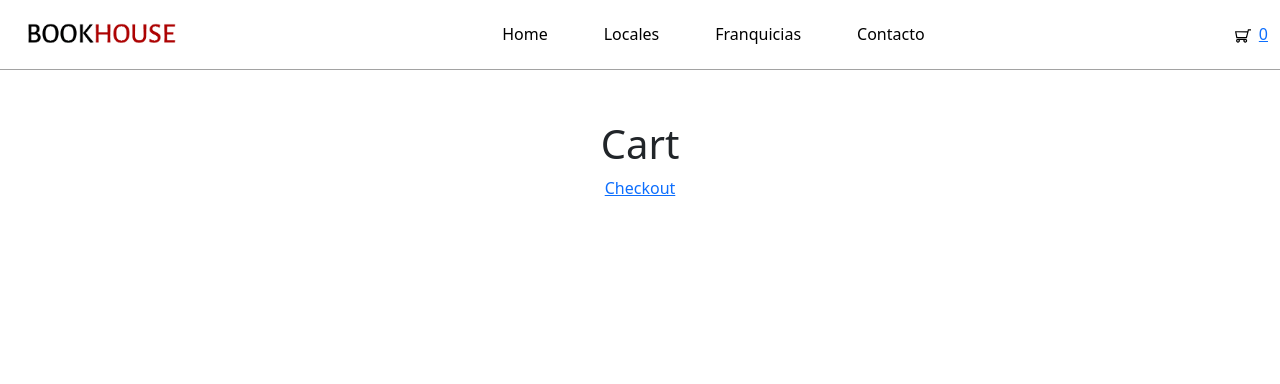
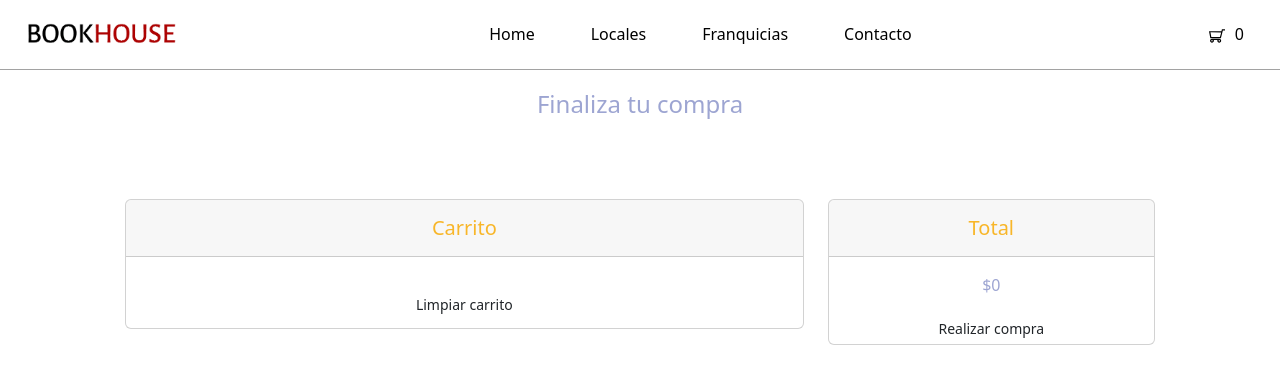
Before and after one commit to gonzalogilparicio/bookhouse, a React (Create React App) app: page /cart in a window 1280 px wide. Shown: the top 384 px of the page. Built offline with nearby package versions, Linux system fonts and the light colour scheme.

Commit message:
styles added to cart & checkout

```diff
--- a/src/components/CartContainer/CartContainer.js
+++ b/src/components/CartContainer/CartContainer.js
@@ -1,24 +1,13 @@
 import { useContext } from "react"
 import { CartContext } from "../../context/CartContext"
-import { Link } from "react-router-dom"
+import CartList from "../CartList/CartList"
 
 const CartContainer = () => {
     const { cart } = useContext(CartContext)
- console.log(cart)
     return (
         <div>
-            <h1>Cart</h1>
-            <div>
-                {
-                    cart.map(prod => {
-                        return (
-                            <h2 key={prod.id}>{prod.title}</h2>
-                        )
-                    })
-                }
-            </div>
-
-            <Link to='/checkout'>Checkout</Link>
+            <h4 style={{ color: "#9da5d2", marginTop: "20px" }}>Finaliza tu compra</h4>
+            <CartList cart={cart} />
         </div>
     )
 }
--- /dev/null
+++ b/src/components/CartList/CartList.css
@@ -0,0 +1,19 @@
+.btn-del {
+    border: 2px solid;
+    border-radius: 8px;
+    color:white;
+    font-size: 16px;
+    margin-left: 10px;
+    margin-right: 10px;
+    margin-bottom:8px;
+    background: #f8b629;
+    cursor:pointer;
+    font-family: 'Roboto', sans-serif;
+}
+
+.btn-del:hover {
+    background-color: #9da5d2;
+    text-decoration: none;
+    color: white;
+    border-color: white;
+}
--- a/src/components/CartList/CartList.js
+++ b/src/components/CartList/CartList.js
@@ -1,12 +1,52 @@
 import ItemCart from "../ItemCart/ItemCart"
+import { useContext } from "react"
+import { CartContext } from "../../context/CartContext"
+import { Link } from "react-router-dom"
+import './CartList.css'
 
-const CartList = ({ cart }) => {
+const CartList = ({cart}) => {
+
+    const { total, clearCart } = useContext(CartContext)
+
     return (
-        <div>
-            {
-                cart.map(prod => <ItemCart key={prod.id} {...prod}/>)
-            }
-        </div>
+        <section className="h-100 gradient-custom">
+            <div className="container py-5">
+                <div className="row d-flex justify-content-center my-4">
+                <div className="col-md-8">
+                        <div className="card mb-4">
+                            <div className="card-header py-3" style={{color: "#f8b629"}}>
+                                <h5 className="mb-0">Carrito</h5>
+                            </div>
+                            <div className="card-body">
+                                {
+                                    cart.map(prod => <ItemCart key={prod.id} {...prod}/>)
+                                }
+                            </div>
+
+                            <button type="button" className="btn btn-sm btn-del" title="Vaciar carrito" onClick={() => clearCart()}>
+                                Limpiar carrito
+                            </button>
+
+
+                        </div>
+                </div>
+                <div className="col-md-4">
+                        <div className="card mb-4">
+                            <div className="card-header py-3" style={{color: "#f8b629"}}>
+                                <h5 className="mb-0">Total</h5>
+                            </div>
+                            <div className="card-body" style={{color: "#9da5d2"}}>
+                                ${total}
+                            </div>
+                            <Link to='/checkout' className="btn btn-sm btn-count">Realizar compra</Link>
+                        </div>
+
+                </div>
+
+                </div>
+            </div>
+        </section>
+
     )
 }
 
--- a/src/components/CartWidget/CartWidget.css
+++ b/src/components/CartWidget/CartWidget.css
@@ -4,9 +4,15 @@
 
 img {
     width: 16px;
-    margin-right: 8px;
+    margin-right: 10px;
 }
 
 span {
     margin-right: 40px;
 }
+
+.CartWidgetNumber {
+    margin-right: 24px;
+    text-decoration: none !important;
+    color: black !important;
+}
--- a/src/components/CartWidget/CartWidget.js
+++ b/src/components/CartWidget/CartWidget.js
@@ -3,7 +3,7 @@ import { Link } from 'react-router-dom'
 
 const CartWidget = ({ totalQuantity }) => {
     return (
-        <Link to='/cart' className="CartWidget">
+        <Link to='/cart' className="CartWidgetNumber">
             <img src='/assets/img/cart.svg' alt='cart svg image' />
             {totalQuantity}
         </Link>
--- a/src/components/Checkout/Checkout.js
+++ b/src/components/Checkout/Checkout.js
@@ -1,14 +1,21 @@
-import { collection, query, where, documentId, getDocs, writeBatch, addDoc } from "firebase/firestore"
+import { addDoc, getDocs, writeBatch, query, collection, where, documentId } from "firebase/firestore"
 import { useContext, useState } from "react"
 import { CartContext } from "../../context/CartContext"
-import { db } from "../../services/firebase/firebaseConfig"
-
 import { useNavigate } from "react-router-dom"
 
+import { db } from "../../services/firebase/firebaseConfig"
+import { NotificationContext } from "../../notification/NotificationService"
+
 const Checkout = () => {
+    const setNotification = useContext(NotificationContext)
+
+    const { cart, total, clearCart } = useContext(CartContext)
+    const [orderId, setOrderId] = useState('')
     const [loading, setLoading] = useState(false)
-    const [orderId, setOrderId] = useState('')
-    const { cart, total, clearCart } = useContext(CartContext)
+
+    const [name, setName] = useState('')
+    const [phone, setPhone] = useState('')
+    const [email, setEmail] = useState('')
 
     const navigate = useNavigate()
 
@@ -17,9 +24,9 @@ const Checkout = () => {
         try {
             const objOrder = {
                 buyer: {
-                    name: 'Gonzalo Gil Paricio',
-                    phone: '1155836229',
-                    email: 'gonzalo.gilparicio@gmail.com'
+                    name,
+                    phone,
+                    email
                 },
                 items: cart,
                 total
@@ -30,38 +37,35 @@ const Checkout = () => {
             const ids = cart.map(prod => prod.id)
             console.log(ids)
 
-            const productsRef = query(collection(db, 'products'), where(documentId(), 'in', ids))
+            const prodRef = query(collection(db, 'products'), where(documentId(), 'in', ids))
 
-
-            const productsAddedToCartFromFirestore = await getDocs(productsRef)
-            const { docs } = productsAddedToCartFromFirestore
+            const prodAdded = await getDocs(prodRef)
+            const { docs } = prodAdded
 
             const outOfStock = []
 
             docs.forEach(doc => {
-                const dataDoc = doc.data()
-                const stockDb = dataDoc.stock
+                const data = doc.data()
+                const stockDb = data.stock
+                const productAddedToCart = cart.find(prod => prod.id === doc.id)
+                const prodCant = productAddedToCart.quantity
 
-                const productAddedToCart = cart.find(prod => prod.id === doc.id)
-                const prodQuantity = productAddedToCart.quantity
-
-                if (stockDb >= prodQuantity) {
-                    batch.update(doc.ref, { stock: stockDb - prodQuantity })
+                if (stockDb >= prodCant) {
+                    batch.update(doc.ref, {
+                        stock: stockDb - prodCant
+                    })
                 } else {
-                    outOfStock.push({ id: doc.id, ...dataDoc })
+                    outOfStock.push({ id: doc.id, ...data })
                 }
             })
 
             if (outOfStock.length === 0) {
                 await batch.commit()
-
+                console.log(objOrder)
                 const orderRef = collection(db, 'orders')
-
                 const orderAdded = await addDoc(orderRef, objOrder)
-
                 const { id } = orderAdded
                 setOrderId(id)
-
                 clearCart()
 
                 setTimeout(() => {
@@ -70,39 +74,73 @@ const Checkout = () => {
 
                 console.log(id)
             } else {
-                console.error('hay productos fuera de stock')
+                console.error('productos fuera de stock')
             }
         } catch (error) {
             console.error(error)
         } finally {
             setLoading(false)
         }
-
-
     }
 
     if (loading) {
-        return <h1>Generando orden...</h1>
+        return <h4 className="H4">Generando orden...</h4>
     }
 
     if (orderId) {
         return (
-            <div>
-                <h1>El Id de su compra es: {orderId}</h1>
+            <div className="container">
+                <h4 style={{ color: "black", marginTop: "20px", marginBottom: "100px" }}>{name}, tu compra fue realizada con exito!</h4>
+                <div className="card item-detail-card" style={{ color: "#9da5d2" }}>
+                    <div className="card-body item-detail-body">
+                        <h5 className="card-title" style={{ color: "#ffbf33" }}>Tu numero de compra es: {orderId}</h5>
+                    </div>
+                    <div className="card-body item-detail-body">
+                        <h5 className="card-title" style={{ color: "#ffbf33" }}>En breve recibirás un e-mail con los pasos a seguir</h5>
+                    </div>
+                </div>
             </div>
+
         )
     }
 
     if (cart.length === 0) {
         return (
-            <h1>No hay productos en el carrito</h1>
+            <h4 className="H4">No hay productos en el carrito</h4>
         )
     }
 
+    const handleSubmit = (e) => {
+        e.preventDefault();
+        if (name === '' || email === '' || phone === '') {
+            setNotification('error', `Todos los campos deben estar completos para poder finalizar su compra`, 5);
+        } else {
+            createOrder();
+        }
+    };
+
     return (
         <div>
-            <h1>Checkout</h1>
-            <button onClick={createOrder}>Generar orden</button>
+            <h4 className="title-pag" style={{ color: "#9da5d2", marginTop: "20px", marginBottom: "40px" }}>Completa tus datos y confirma la compra</h4>
+            <div className="container">
+                <form className="was-validated">
+                    <div className="form-group">
+                        <input type="text" className="form-control" value={name} placeholder="Nombre" onChange={(e) => setName(e.target.value)} required />
+                    </div>
+                    <br />
+                    <div className="form-group">
+                        <input type="number" className="form-control " value={phone} placeholder="Telefono" onChange={(e) => setPhone(e.target.value)} required />
+                    </div>
+                    <br />
+                    <div className="form-group">
+                        <input type="email" className="form-control" value={email} placeholder="Mail" onChange={(e) => setEmail(e.target.value)} required />
+                    </div>
+                    <br />
+                    <button onClick={handleSubmit} type="submit" className="btn btn-lg btn-count">Generar orden</button>
+                </form>
+            </div>
+
+
         </div>
     )
 }
--- a/src/components/Item/Item.js
+++ b/src/components/Item/Item.js
@@ -22,11 +22,6 @@ const Item = ({ id, title, author, img, price }) => {
                     {author}
                 </h3>
             </section>
-            <section>
-                <p className="Info">
-                    Precio: ${price}
-                </p>
-            </section>
         </article>
     )
 }
--- a/src/components/ItemDetail/ItemDetail.js
+++ b/src/components/ItemDetail/ItemDetail.js
@@ -14,7 +14,7 @@ const ItemDetail = ({ id, title, author, img, pages, ISBN, review, publishinghou
         console.log('agregue al carrito: ', quantity)
 
         addItem({ id, title, price, quantity})
-        setNotification('error',`Se agrego correctamente ${quantity} ${title}`, 5)
+        setNotification('error',`Se agrego al carrito ${quantity} ${title}`, 5)
     }
 
     return (
@@ -44,7 +44,7 @@ const ItemDetail = ({ id, title, author, img, pages, ISBN, review, publishinghou
                 <footer className='ItemFooter'>
                 {
                     isInCart(id) ? (
-                        <Link to='/cart'>Terminar compra</Link>
+                        <Link to='/cart'><button className='ButtonTerminarCompra'>Terminar compra</button></Link>
                     ) : (
                         <ItemCount stock={stock} onAdd={handleOnAdd} />
                     )
```
Also changed, not shown: src/components/ItemCart/ItemCart.js (+29 -9 lines), src/components/ItemDetail/ItemDetail.css (+19 -0 lines), src/context/CartContext.js (+6 -1 lines), src/notification/NotificationService.js (+1 -9 lines).
